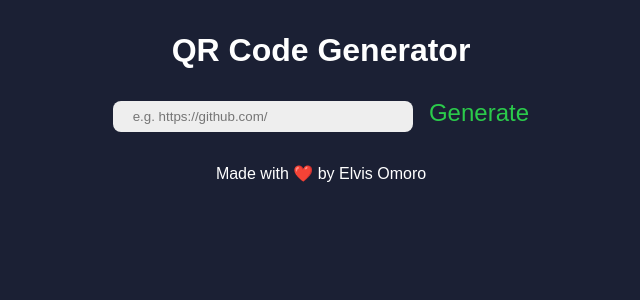
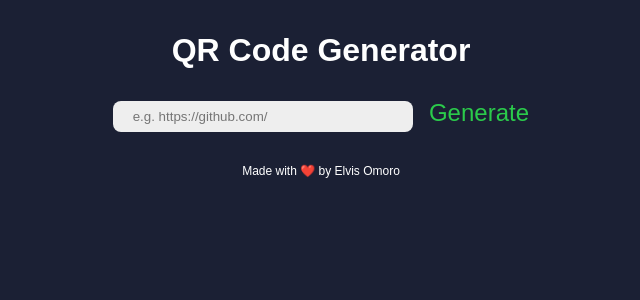
Before and after one commit to iamomoro/qrcode-react, a React (Vite) app: page / in a window 1280 px wide. Shown: the top 300 px of the page, without its empty margins (319-959 px from the left). Built offline with nearby package versions, Linux system fonts and the light colour scheme.

Commit message:
footer-font-size

```diff
--- a/src/index.css
+++ b/src/index.css
@@ -52,3 +52,7 @@ img{
   max-width: 480px;
   margin: 2rem auto;
 }
+
+.footer {
+ font-size: 0.75rem;
+}
```
